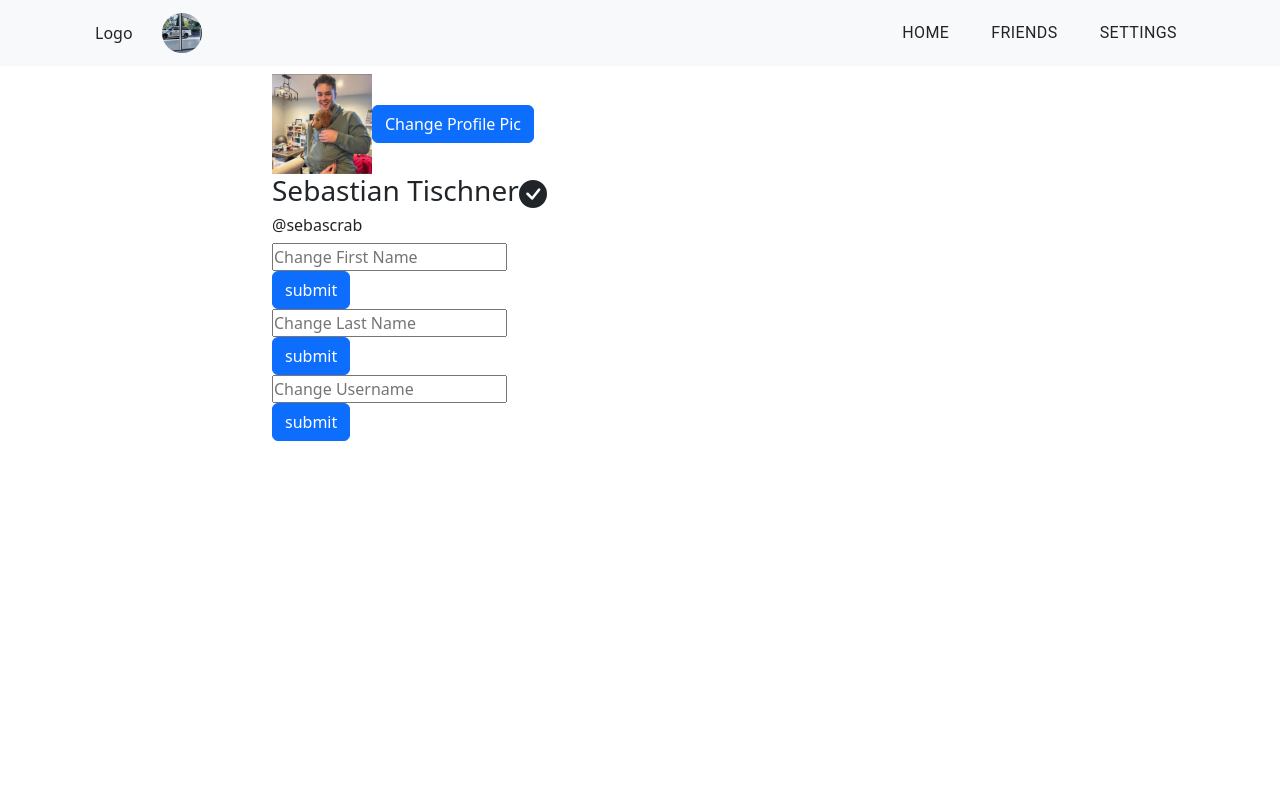
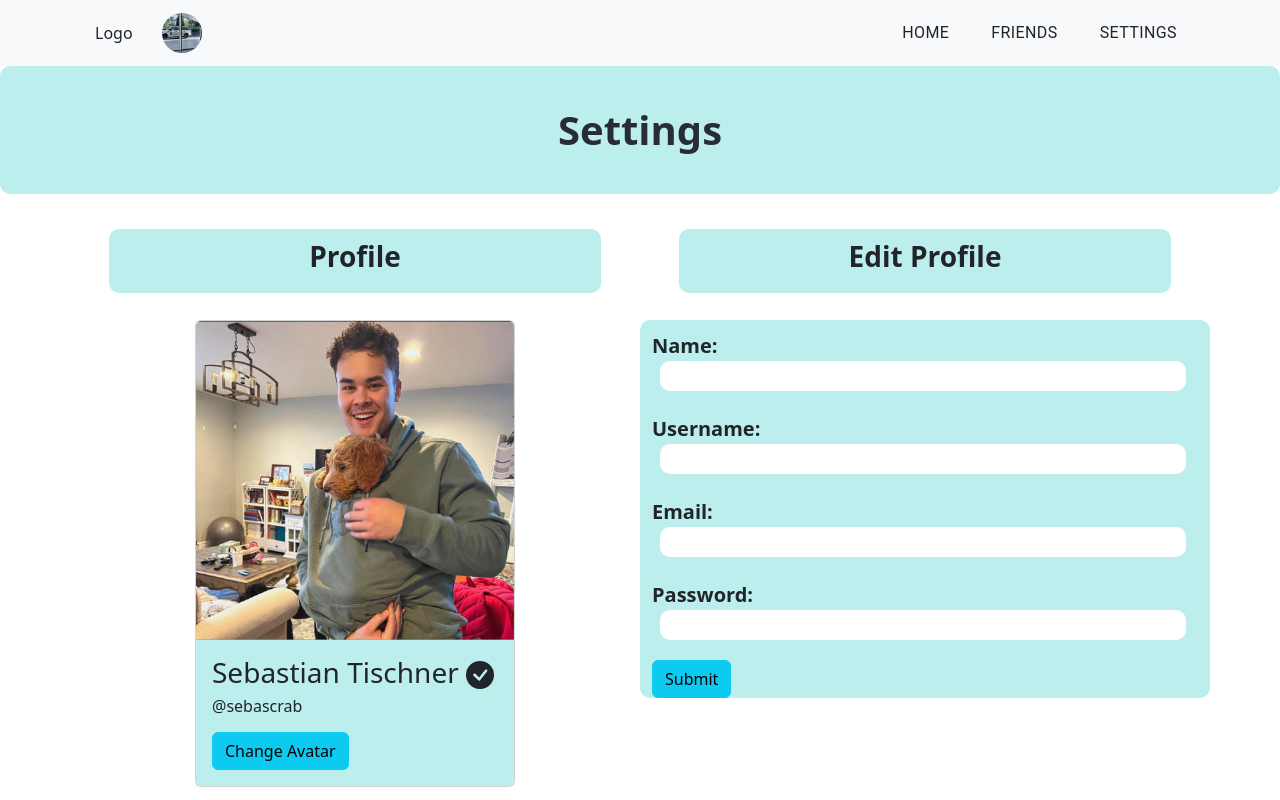
Before and after one commit to TommyAlv/KeepUp, a React (Create React App) app: page /Settings in a window 1280 px wide. Shown: the top 800 px of the page. Built offline with nearby package versions, Linux system fonts and the light colour scheme.

Commit message:
changed settings page

```diff
--- a/package.json
+++ b/package.json
@@ -11,6 +11,9 @@
     "@testing-library/user-event": "^13.5.0",
     "bootstrap": "^5.2.2",
     "bootstrap-icons": "^1.10.2",
+    "mongo": "^0.1.0",
+    "mongodb": "^4.12.0",
+    "mongoose": "^6.7.2",
     "prop-types": "^15.8.1",
     "react": "^18.2.0",
     "react-avatar": "^5.0.3",
--- a/src/App.css
+++ b/src/App.css
@@ -65,7 +65,6 @@ body {
 
 .post-box {
   padding-bottom: 10px;
-  padding-top: ;
   border: 8px solid;
   border-color: rgba(181, 237, 236, 0.9);
   border-top: none;
@@ -156,7 +155,6 @@ body {
 
 .post-output-photo {
   border: transparent;
-
   padding-bottom: 3%;
   padding-left: 3%;
 }
@@ -164,9 +162,68 @@ body {
 
 
 
+/* -----Settings----- */
+
+.profile-header {
+  border: transparent;
+  border-radius: 10px;
+  text-align: center;
+  margin: 5%;
+  padding: 2%;
+  background-color: rgba(181, 237, 236, 0.9);
+}
+
+.profile-card {
+  margin: auto;
+
+}
+
+.profile-body {
+  background-color: rgba(181, 237, 236, 0.9);
+  border: transparent;
+}
+
+.edit-header {
+  border: transparent;
+  border-radius: 10px;
+  text-align: center;
+  margin: 5%;
+  padding: 2%;
+  background-color: rgba(181, 237, 236, 0.9);
+}
+
+.edit-card {
+  margin: auto;
+  border: transparent;
+  border-radius: 10px;
+  background-color: rgba(181, 237, 236, 0.9)
+}
+
+.settings-input {
+  padding: 2%;
+}
+
+.settings-input > input {
+  flex: 1;
+  margin-left: 20px;
+  font-size: 20px;
+  border: none;
+  border-radius: 10px;
+}
+
+.settings-input > strong {
+  font-size: 125%;
+}
+
+.settings-btn {
+  margin-top: 5%;
+  align-content: flex-end;
+}
 
 
 
+
+/* -----Footer----- */
 
 
 .footer {
--- a/src/components/Feed.js
+++ b/src/components/Feed.js
@@ -22,7 +22,7 @@ export const Feed = () => {
         //    header
         <section className='h-100'>
             <div className='page-banner'>
-                <h2 className='page-title'>Home</h2>
+                <h1 className='page-title'><strong>Home</strong></h1>
             </div>
             <Container>
                 <Row className='align-items-center'>
--- a/src/components/Settings.js
+++ b/src/components/Settings.js
@@ -3,7 +3,7 @@
 // Login Info Change
 // Delete Account
 // -- SEABASS
-import { Button, Col, Container, Row } from "react-bootstrap"
+import { Button, Col, Container, Row, Card } from "react-bootstrap"
 import '../App.css'
 import 'bootstrap/dist/css/bootstrap.min.css';
 import { BsCheckCircleFill } from "react-icons/bs";
@@ -17,42 +17,59 @@ export const Settings = () => {
 
         <section className='vh-100'>
             <div className='page-banner'>
-                <h2 className='Settings'></h2>
+                <h1 className='page-title'><strong>Settings</strong></h1>
             </div>
             <Container>
-                <Row className='align-items-center'>
-                    <Col md={2}>
+                <Row>
+                    <Col className="profile">
+                        <div className="profile-header">
+                            <h3><strong>Profile</strong></h3>
+                        </div>
+                        <Card className='profile-card' style={{ width: '20rem' }}>
+                            <Card.Img variant="top" src={avatarPic} />
+                            <Card.Body className='profile-body'>
+                                <Card.Title> <strong><h3>Sebastian Tischner <BsCheckCircleFill /></h3></strong></Card.Title>
+                                <Card.Text>
+                                    <h6>@sebascrab</h6>
+                                </Card.Text>
+                                <Button className="edit-profile-avatar" variant="info">Change Avatar</Button>
+                            </Card.Body>
+                        </Card>
                     </Col>
-                    <Col className='scroll' md={8}>
-                        <div className='profile-card'>
-                            <Avatar className='avatar-feed' src={avatarPic} /><Button id='user-name-btn'  varient='outline-info'>Change Profile Pic </Button>
-                            <h3>Sebastian Tischner<span>
-                                <BsCheckCircleFill /></span></h3>
-                            <h6>@sebascrab</h6>
+
+
+                    <Col className="edit">
+                        <div className="edit-header">
+                            <h3><strong>Edit Profile</strong></h3>
                         </div>
-                        <div>
-                            <input className="first-name-input" placeholder='Change First Name'></input>
-                        </div>
-                        <Button id='first-name-btn' varient='outline-info'>
-                            submit
-                        </Button>
-                        <div>
-                            <input className="last-name-input" placeholder='Change Last Name'></input>
-                        </div>
-                        <Button id='last-name-btn'  varient='outline-info'>
-                            submit
-                        </Button>
-                        <div>
-                            <input  className="user-name-input" placeholder='Change Username'></input>
-                        </div>
-                        <Button id='user-name-btn'  varient='outline-info'>
-                            submit
-                        </Button>
-                        <div>
-                        </div>
+                        <Row>
+                            <Container className="edit-card" xs={12} md={8}>
+                                <Row >
+                                <Row className="settings-input">
+                                    <strong>Name:</strong>
+                                    <input></input>
+                                </Row>
+                                <Row className="settings-input">
+                                    <strong>Username:</strong>
+                                    <input></input>
+                                </Row>
+                                <Row className="settings-input">
+                                    <strong>Email:</strong>
+                                    <input></input>
+                                </Row>
+                                <Row className="settings-input">
+                                    <strong>Password:</strong>
+                                    <input></input>
+                                </Row>
+                                </Row>
 
-                    </Col>
-                    <Col md={2}>
+                            <Col xs={6} md={4}>
+                            <Col className="settings-btn" xs={6} md={4}>
+                                <Button  variant="info">Submit</Button>
+                            </Col>
+                            </Col>
+                            </Container>
+                        </Row>
                     </Col>
                 </Row>
             </Container>
```
Also changed, not shown: 1 other file (tests, documents, lock files or other folders).
